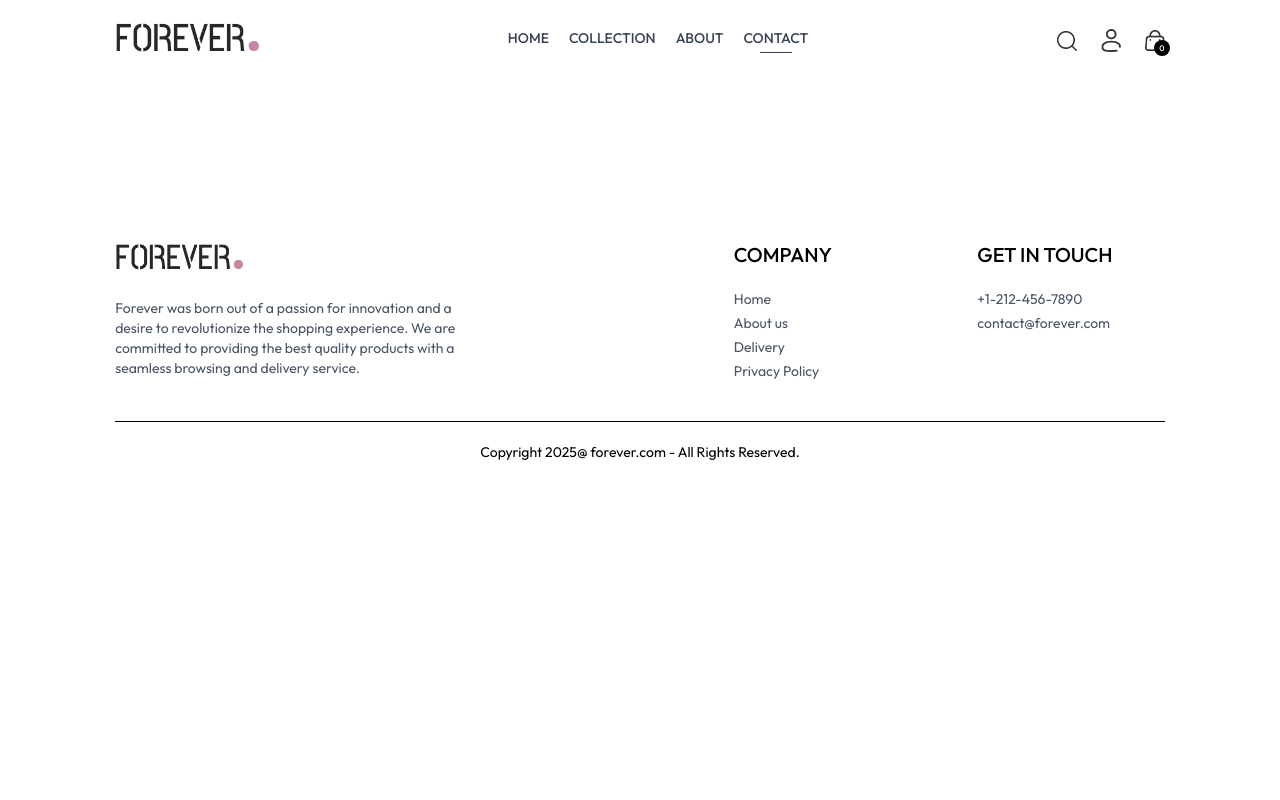
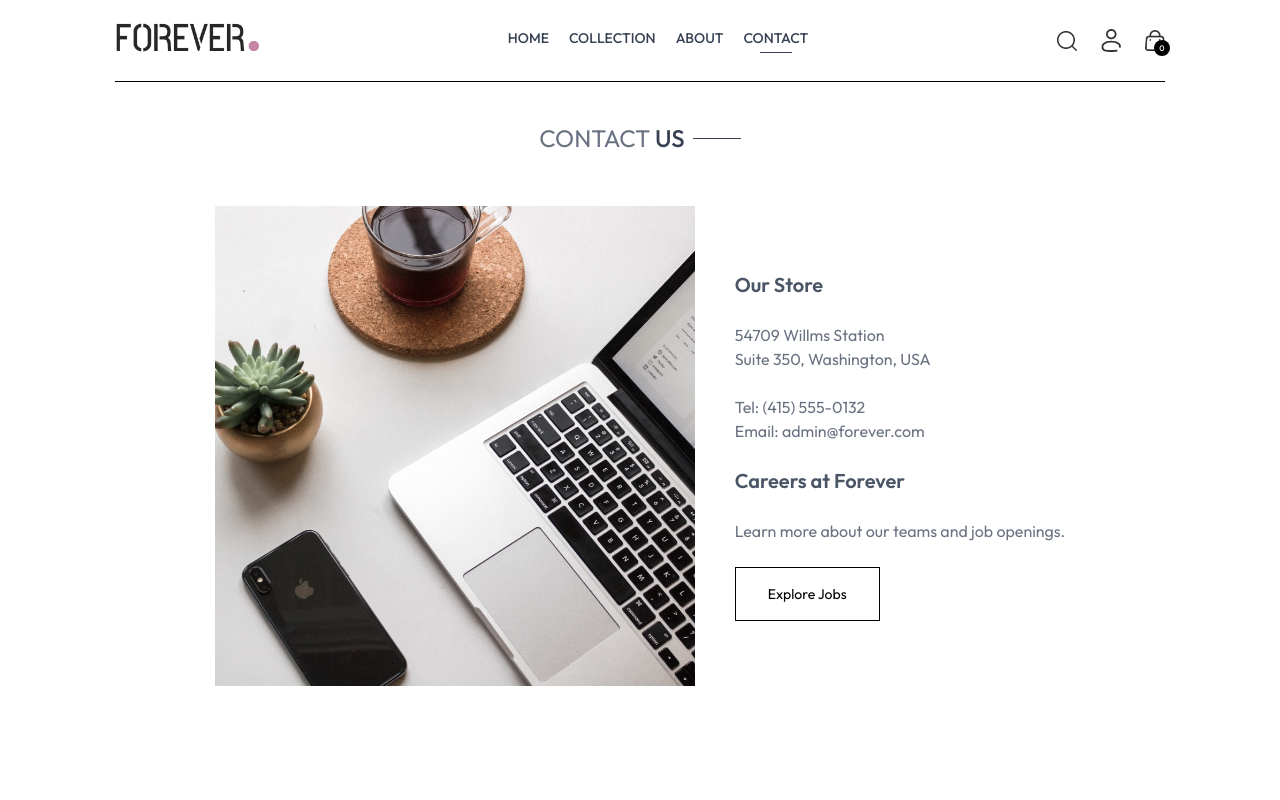
Before and after one commit to NaveenRay1/FOREVER, a React app in the folder frontend/: page /contact in a window 1280 px wide. Shown: the top 800 px of the page. Built offline with nearby package versions, Linux system fonts and the light colour scheme; the HTML template or start-up script is replaced by a standard one.

Commit message:
completed frontend ui

```diff
--- a/frontend/src/pages/Contact.jsx
+++ b/frontend/src/pages/Contact.jsx
@@ -1,9 +1,26 @@
 import React from 'react'
+import Title from '../components/Title'
+import { assets } from '../assets/assets'
+import NewsLetterBox from '../components/NewsLetterBox'
 
 const Contact = () => {
   return (
     <div>
-
+        <div className='text-center text-2xl pt-10 border-t'>
+          <Title text1={'CONTACT'} text2={'US'}/>
+        </div>
+        <div className='my-10 flex flex-col justify-center md:flex-row gap-10 mb-28'>
+        <img className='w-full md:max-w-[480px]' src={assets.contact_img}></img>
+        <div className='flex flex-col justify-center items-start gap-6'>
+        <p className='font-semibold text-xl text-gray-600'>Our Store</p>
+        <p className='text-gray-500'>54709 Willms Station <br/>Suite 350, Washington, USA</p>
+        <p className='text-gray-500'>Tel: (415) 555-0132<br/>Email: admin@forever.com</p>
+        <p className='font-semibold text-xl text-gray-600'>Careers at Forever</p>
+        <p className='text-gray-500'>Learn more about our teams and job openings.</p>
+        <button className='border border-black px-8 py-4 text-sm hover:bg-black hover:text-white transition-all duration-500'>Explore Jobs</button>
+        </div>
+        </div>
+        <NewsLetterBox/>
     </div>
   )
 }
```
